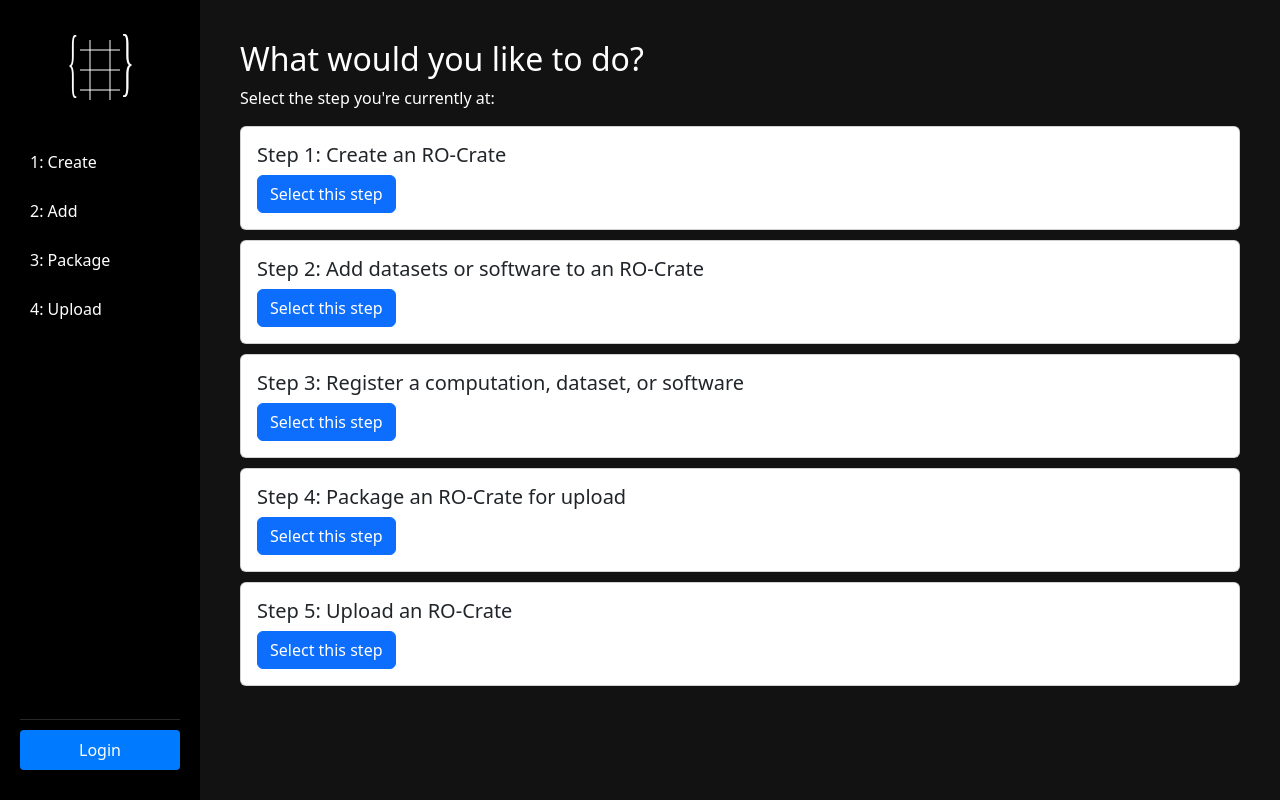
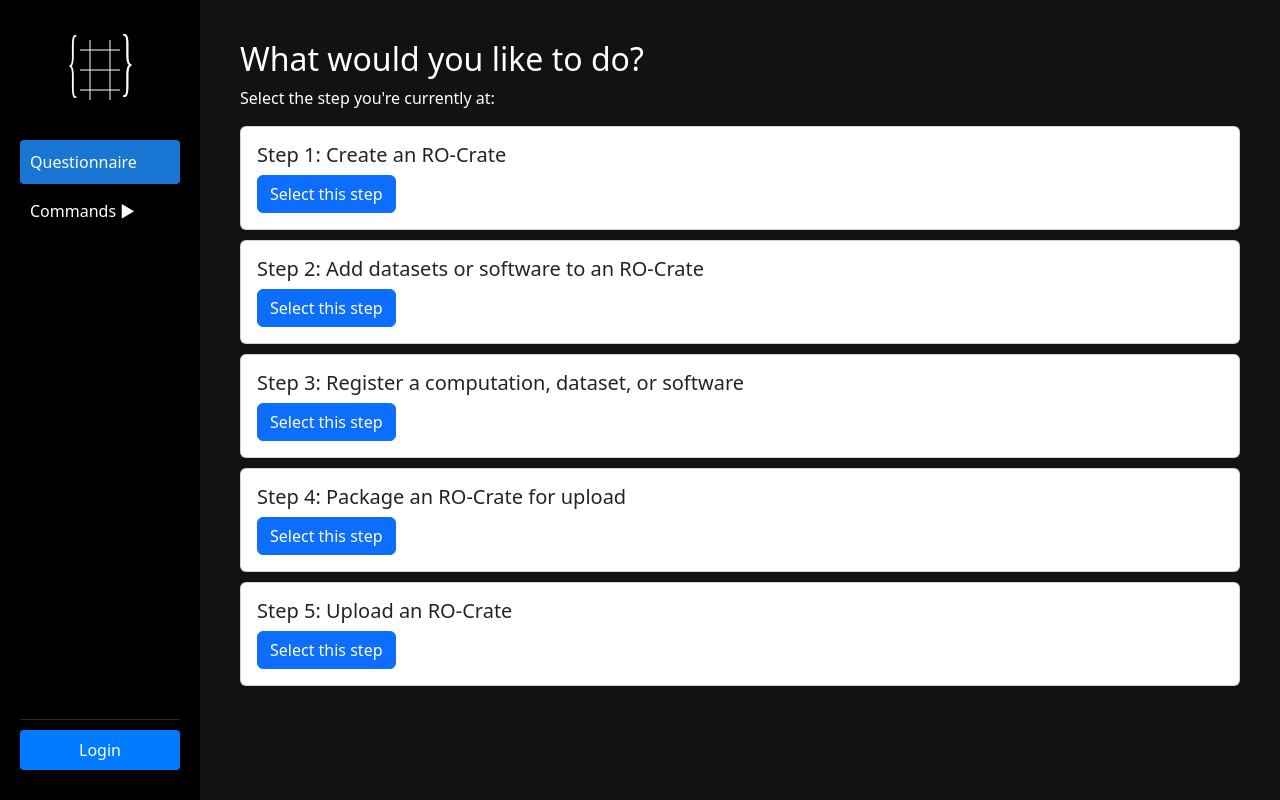
Before and after one commit to fairscape/fairscape_web_client, a React app: page / in a window 1280 px wide. Built offline with nearby package versions, Linux system fonts and the light colour scheme.

Commit message:
updated side bar

```diff
--- a/src/App.jsx
+++ b/src/App.jsx
@@ -29,6 +29,7 @@ function App() {
   const [userData, setUserData] = useState(null);
   const [previousPaths, setPreviousPaths] = useState([]);
   const [showQuestionnaire, setShowQuestionnaire] = useState(true);
+  const [sidebarExpanded, setSidebarExpanded] = useState(false);
 
   useEffect(() => {
     const storedPaths = JSON.parse(localStorage.getItem("previousPaths")) || [];
@@ -42,6 +43,7 @@ function App() {
     setOptions({});
     setRocratePath("");
     setSchemaFile("");
+    setShowQuestionnaire(false);
 
     const subCommands = Object.keys(commandsData[command] || {});
     if (subCommands.length === 1) {
@@ -79,14 +81,11 @@ function App() {
     setOptions({ ...options, [option]: value });
   };
 
-  const handleQuestionnaireComplete = (action) => {
-    if (action) {
-      setSelectedCommand(action.command);
-      if (action.subCommand) {
-        setSelectedSubCommand(action.subCommand);
-      }
-    }
-    setShowQuestionnaire(false);
+  const handleQuestionnaireSelect = () => {
+    setShowQuestionnaire(true);
+    setSelectedCommand("");
+    setSelectedSubCommand("");
+    setSelectedSubSubCommand("");
   };
 
   const handleStepSelect = (action) => {
@@ -349,6 +348,10 @@ function App() {
     setUserData(data);
   };
 
+  const toggleSidebar = () => {
+    setSidebarExpanded(!sidebarExpanded);
+  };
+
   return (
     <AppContainer>
       <SidebarComponent
@@ -358,6 +361,9 @@ function App() {
         isLoggedIn={isLoggedIn}
         userData={userData}
         onLogin={handleLogin}
+        onQuestionnaireSelect={handleQuestionnaireSelect}
+        expanded={sidebarExpanded}
+        toggleSidebar={toggleSidebar}
       />
       <MainContent>
         {showQuestionnaire ? (
--- a/src/components/SideBar.jsx
+++ b/src/components/SideBar.jsx
@@ -5,6 +5,7 @@ import {
   SidebarContent,
   SidebarItem,
   SidebarFooter,
+  SidebarSubItem,
 } from "./StyledComponents";
 import logoSvg from "../assets/logo.svg";
 
@@ -17,6 +18,9 @@ function SidebarComponent({
   isLoggedIn,
   userData,
   onLogin,
+  onQuestionnaireSelect,
+  expanded,
+  toggleSidebar,
 }) {
   return (
     <Sidebar>
@@ -28,14 +32,24 @@ function SidebarComponent({
             style={{ maxWidth: "100%", height: "auto" }}
           />
         </div>
-        {Object.keys(commands).map((command) => (
         <SidebarItem
+          onClick={onQuestionnaireSelect}
+          active={selectedCommand === ""}
+        >
+          Questionnaire
+        </SidebarItem>
+        <SidebarItem onClick={toggleSidebar}>
+          Commands {expanded ? "▼" : "▶"}
+        </SidebarItem>
+        {expanded &&
+          Object.keys(commands).map((command) => (
+            <SidebarSubItem
               key={command}
               active={selectedCommand === command}
               onClick={() => handleCommandSelect(command)}
             >
               {command}
-          </SidebarItem>
+            </SidebarSubItem>
           ))}
       </SidebarContent>
       <SidebarFooter>
--- a/src/components/StyledComponents.jsx
+++ b/src/components/StyledComponents.jsx
@@ -49,6 +49,18 @@ const SidebarItem = styled.div`
       background-color: ${accentColorHover};
     }
   `}
+`;
+
+const SidebarSubItem = styled.div`
+  padding: 10px 20px 10px 40px;
+  cursor: pointer;
+  background-color: ${(props) => (props.active ? accentColor : "transparent")};
+  color: ${(props) => (props.active ? "#ffffff" : "inherit")};
+  &:hover {
+    background-color: ${(props) =>
+      props.active ? accentColorHover : "#333333"};
+    color: #ffffff;
+  }
 `;
 
 const MainContent = styled.div`
@@ -122,6 +134,7 @@ export {
   SidebarItem,
   SidebarContent,
   SidebarFooter,
+  SidebarSubItem,
   StyledForm,
   StyledFormGroup,
   StyledFormControl,
```
Lines whose indentation alone changed are shown as unchanged.
